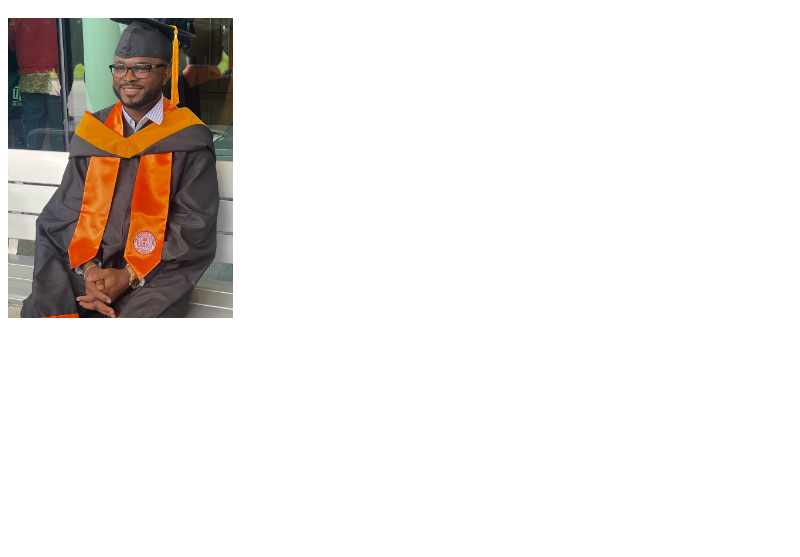
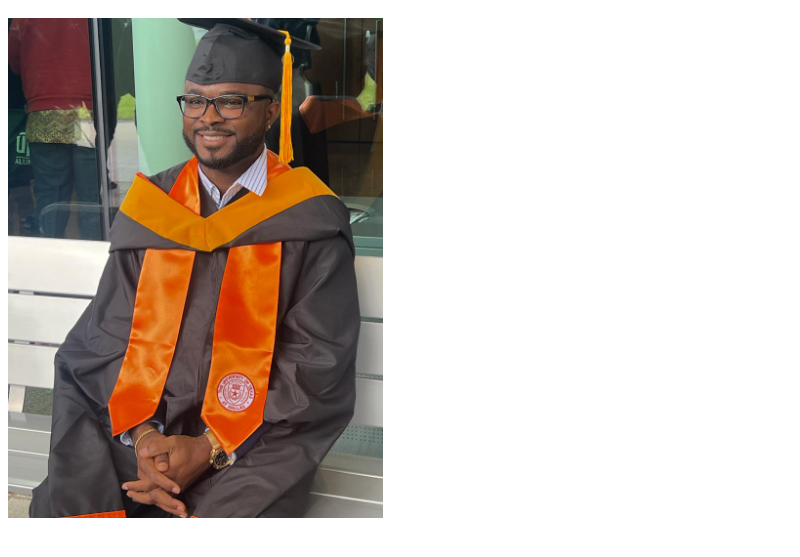
Before and after one commit to DoingsLLC/doingsllc, a plain HTML site: page index.html in a window 1280 px wide. Shown: the part 165-722 px from the top of the page, without its empty margins (0-800 px from the left). Drawn offline with Linux system fonts and the light colour scheme.

Commit message:
Update index.html

```diff
--- a/index.html
+++ b/index.html
@@ -6,7 +6,7 @@
 
 <div>
 
-<image src="peterobi.jpg" height="300">
+<image src="peterobi.jpg" height="500">
 
 </div>
 </html>
```
